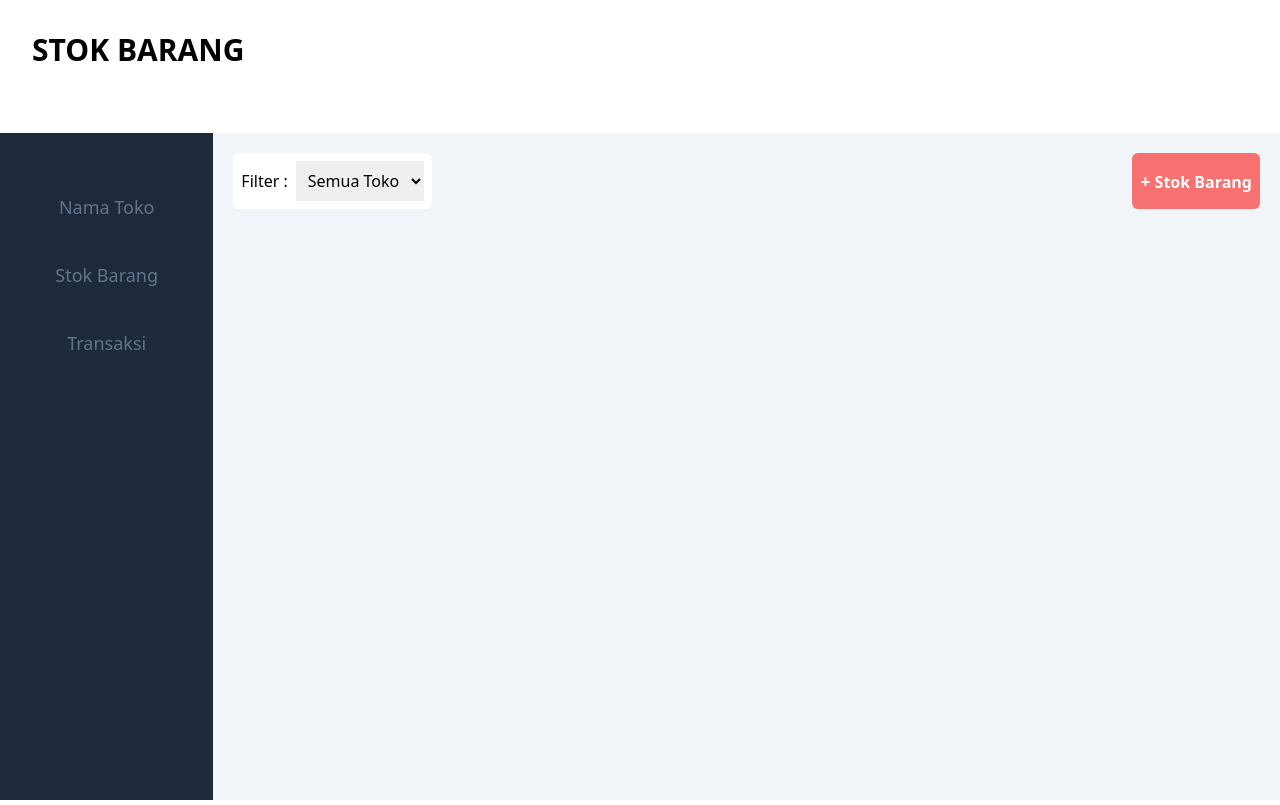
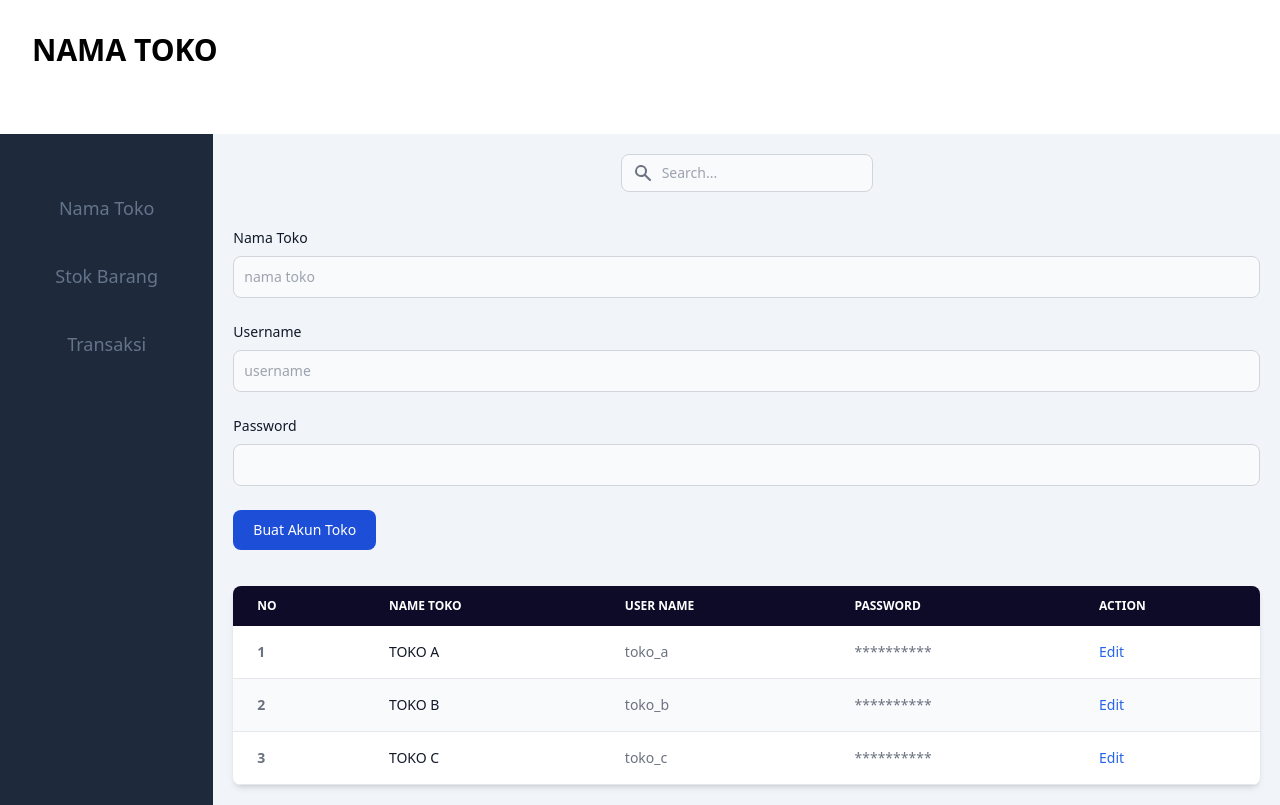
Before and after one commit to IIQball/project-fullstack-semester-4, a React (Vite) app: page / in a window 1280 px wide. Built offline with nearby package versions, Linux system fonts and the light colour scheme.

Commit message:
tambah halaman akun toko
tambah halaman akun toko

```diff
--- /dev/null
+++ b/src/AkunToko.jsx
@@ -0,0 +1,17 @@
+import Header from "./components/Header"
+import Sidebar from "./components/Sidebar"
+import ContentAkunToko from "./components/ContentAkunToko"
+
+const StokBarang = () => {
+    return(
+        <>
+            <div className="relative min-h-screen grid grid-cols-12 grid-rows-6">
+                <Header title="Nama Toko"/>
+                <Sidebar/>
+                <ContentAkunToko/>
+            </div>
+        </>
+    )
+}
+
+export default StokBarang
--- /dev/null
+++ b/src/components/ContentAkunToko.jsx
@@ -0,0 +1,55 @@
+import TableAkunToko from "./TableAkunToko";
+
+const ContentAkunToko = () => {
+    return(
+        <>
+            {/* Searching */}
+            <div className="bg-slate-100 col-span-10 row-span-5 p-5">
+                <div className=" flex flex-row-reverse justify-center space-x-96 w-full">
+                    <div class=" md:order-2 ">
+                        <button type="button" data-collapse-toggle="navbar-search" aria-controls="navbar-search" aria-expanded="false" class="md:hidden text-gray-500 dark:text-gray-400 hover:bg-gray-100 dark:hover:bg-gray-700 focus:outline-none focus:ring-4 focus:ring-gray-200 dark:focus:ring-gray-700 rounded-lg text-sm p-2.5 mr-1" >
+                            <svg class="w-5 h-5" aria-hidden="true" fill="currentColor" viewBox="0 0 20 20" xmlns="http://www.w3.org/2000/svg"><path fill-rule="evenodd" d="M8 4a4 4 0 100 8 4 4 0 000-8zM2 8a6 6 0 1110.89 3.476l4.817 4.817a1 1 0 01-1.414 1.414l-4.816-4.816A6 6 0 012 8z" clip-rule="evenodd"></path></svg>
+                            <span class="sr-only">Search</span>
+                        </button>
+                        <div class="relative hidden md:block">
+                            <div class="absolute inset-y-0 left-0 flex items-center pl-3 pointer-events-none">
+                                <svg class="w-5 h-5 text-gray-500" aria-hidden="true" fill="currentColor" viewBox="0 0 20 20" xmlns="http://www.w3.org/2000/svg"><path fill-rule="evenodd" d="M8 4a4 4 0 100 8 4 4 0 000-8zM2 8a6 6 0 1110.89 3.476l4.817 4.817a1 1 0 01-1.414 1.414l-4.816-4.816A6 6 0 012 8z" clip-rule="evenodd"></path></svg>
+                                <span class="sr-only">Search icon</span>
+                            </div>
+                            <input type="text" id="search-navbar" class="block w-full p-2 pl-10 text-sm text-gray-900 border border-gray-300 rounded-lg bg-gray-50 focus:ring-blue-500 focus:border-blue-500 dark:bg-gray-700 dark:border-gray-600 dark:placeholder-gray-400 dark:text-white dark:focus:ring-blue-500 dark:focus:border-blue-500" placeholder="Search..."/>
+                        </div>
+                        <button data-collapse-toggle="navbar-search" type="button" class="inline-flex items-center p-2 text-sm text-gray-500 rounded-lg md:hidden hover:bg-gray-100 focus:outline-none focus:ring-2 focus:ring-gray-200 dark:text-gray-400 dark:hover:bg-gray-700 dark:focus:ring-gray-600" aria-controls="navbar-search" aria-expanded="false">
+                            <span class="sr-only">Open menu</span>
+                            <svg class="w-6 h-6" aria-hidden="true" fill="currentColor" viewBox="0 0 20 20" xmlns="http://www.w3.org/2000/svg"><path fill-rule="evenodd" d="M3 5a1 1 0 011-1h12a1 1 0 110 2H4a1 1 0 01-1-1zM3 10a1 1 0 011-1h12a1 1 0 110 2H4a1 1 0 01-1-1zM3 15a1 1 0 011-1h12a1 1 0 110 2H4a1 1 0 01-1-1z" clip-rule="evenodd"></path></svg>
+                        </button>
+                    </div>
+                </div>
+                {/* Form */}
+                <form className="mt-9">
+                    <div class="mb-6 ">
+                        <label for="text" class="block mb-2 text-sm font-medium text-gray-900 dark:text-white">Nama Toko</label>
+                        <input type="text" id="text" class="bg-gray-50 border border-gray-300 text-gray-900 text-sm rounded-lg focus:ring-blue-500 focus:border-blue-500 block w-full p-2.5 dark:bg-gray-700 dark:border-gray-600 dark:placeholder-gray-400 dark:text-white dark:focus:ring-blue-500 dark:focus:border-blue-500" placeholder="nama toko" required/>
+                    </div>
+                    <div class="mb-6 ">
+                        <label for="text" class="block mb-2 text-sm font-medium text-gray-900 dark:text-white">Username</label>
+                        <input type="text" id="text" class="bg-gray-50 border border-gray-300 text-gray-900 text-sm rounded-lg focus:ring-blue-500 focus:border-blue-500 block w-full p-2.5 dark:bg-gray-700 dark:border-gray-600 dark:placeholder-gray-400 dark:text-white dark:focus:ring-blue-500 dark:focus:border-blue-500" placeholder="username" required/>
+                    </div>
+                    <div class="mb-6">
+                        <label for="password" class="block mb-2 text-sm font-medium text-gray-900 dark:text-white">Password</label>
+                        <input type="password" id="password" class="bg-gray-50 border border-gray-300 text-gray-900 text-sm rounded-lg focus:ring-blue-500 focus:border-blue-500 block w-full p-2.5 dark:bg-gray-700 dark:border-gray-600 dark:placeholder-gray-400 dark:text-white dark:focus:ring-blue-500 dark:focus:border-blue-500" required/>
+                    </div>
+
+                    <div className="m-0 mr-20 ">
+                        <button
+                            type="button" class="text-white bg-blue-700 hover:bg-blue-800 focus:ring-4 focus:ring-blue-300 font-medium rounded-lg text-sm px-5 py-2.5 dark:bg-blue-600 dark:hover:bg-blue-700 focus:outline-none dark:focus:ring-blue-800 "
+                        >
+                            Buat Akun Toko
+                        </button>
+                    </div>
+                </form>
+                <TableAkunToko/>
+            </div>
+        </>
+    )
+}
+export default ContentAkunToko;
--- a/src/components/Home.jsx
+++ /dev/null
@@ -1,20 +0,0 @@
-import Navbar from './Navbar'
-
-const home = () => {
-    return(
-        <div>
-        <Navbar />
-        <div className="Container mt-4">
-            <h3>Test Bootstrap</h3>
-            <button className="btn btn-primary"> button prim</button>
-            <button className="btn btn-secondary ms-2">button secondary</button>
-            <button className="btn btn-info ms-2">button info</button>
-            <button className="btn btn-success ms-2">button success</button>
-            <button className="btn btn-warning ms-2">button warning</button>
-            <button className="btn btn-danger ms-2">button danger</button>
-        </div>
-        </div>
-    )
-}
-
-export default home
--- a/src/components/Navbar.jsx
+++ /dev/null
@@ -1,37 +0,0 @@
-const NavBar = (props)=> {
-    return(
-        <>
-            <div className="fixed w-full">
-                <nav className="bg-slate-100 border-gray-200 px-2 sm:px-4 py-2.5  dark:bg-gray-900 h-24 ">
-                    <div className="container flex flex-wrap items-center justify-between mx-auto">
-                        <a className="flex items-center">
-                            <span className="self-center text-2xl font-semibold whitespace-nowrap p-6 text-black">{props.title}</span>
-                            </a>
-                        {/* <div className="hidden w-full md:block md:w-auto" id="navbar-default">
-                            <ul className="flex flex-col p-4 mt-4 border border-gray-100 rounded-lg bg-gray-50 md:flex-row md:space-x-8 md:mt-0 md:text-sm md:font-medium md:border-0 md:bg-white dark:bg-gray-800 md:dark:bg-gray-900 dark:border-gray-700">
-                                <li>
-                                    <a href="#" className="block py-2 pl-3 pr-4 text-white bg-blue-700 rounded md:bg-transparent md:text-blue-700 md:p-0 dark:text-white" aria-current="page">Home</a>
-                                </li>
-                                <li>
-                                    <a href="#" className="block py-2 pl-3 pr-4 text-gray-700 rounded hover:bg-gray-100 md:hover:bg-transparent md:border-0 md:hover:text-blue-700 md:p-0 dark:text-gray-400 md:dark:hover:text-white dark:hover:bg-gray-700 dark:hover:text-white md:dark:hover:bg-transparent">About</a>
-                                </li>
-                                <li>
-                                    <a href="#" className="block py-2 pl-3 pr-4 text-gray-700 rounded hover:bg-gray-100 md:hover:bg-transparent md:border-0 md:hover:text-blue-700 md:p-0 dark:text-gray-400 md:dark:hover:text-white dark:hover:bg-gray-700 dark:hover:text-white md:dark:hover:bg-transparent">Services</a>
-                                </li>
-                                <li>
-                                    <a href="#" className="block py-2 pl-3 pr-4 text-gray-700 rounded hover:bg-gray-100 md:hover:bg-transparent md:border-0 md:hover:text-blue-700 md:p-0 dark:text-gray-400 md:dark:hover:text-white dark:hover:bg-gray-700 dark:hover:text-white md:dark:hover:bg-transparent">Pricing</a>
-                                </li>
-                                <li>
-                                    <a href="#" className="block py-2 pl-3 pr-4 text-gray-700 rounded hover:bg-gray-100 md:hover:bg-transparent md:border-0 md:hover:text-blue-700 md:p-0 dark:text-gray-400 md:dark:hover:text-white dark:hover:bg-gray-700 dark:hover:text-white md:dark:hover:bg-transparent">Contact</a>
-                                </li>
-                            </ul>
-                        </div> */}
-                    </div>
-                </nav>
-            </div>
-
-        </>
-    );
-}
-
-export default NavBar;
--- a/src/components/Tables.jsx
+++ b/src/components/TableAkunToko.jsx
@@ -1,7 +1,7 @@
-const Tables = ()=> {
+const TableAkunToko = ()=> {
     return(
         <>
-            <div class="overflow-x-auto shadow-md sm:rounded-lg m-0 ml-72 mr-8 mt-9">
+            <div class="overflow-x-auto shadow-md sm:rounded-lg mt-9">
                 <table class="w-full text-sm text-left text-gray-500 dark:text-gray-400">
                     <thead class="text-xs text-white uppercase bg-biru dark:bg-gray-700 dark:text-gray-400">
                         <tr>
@@ -82,4 +82,4 @@ const Tables = ()=> {
     );
 }
 
-export default Tables;
+export default TableAkunToko;
--- a/src/main.jsx
+++ b/src/main.jsx
@@ -1,5 +1,6 @@
 import React from 'react'
 import ReactDOM from 'react-dom/client'
+
 
 import './index.css'
 
@@ -8,11 +9,10 @@ import './index.css'
 // import 'bootstrap/dist/js/bootstrap.bundle.min'
 
 // pages
-import User from './User'
-import StokBarang from './StokBarang'
+import AkunToko from './AkunToko'
 
 ReactDOM.createRoot(document.getElementById('root')).render(
   <React.StrictMode>
-    <StokBarang />
+    <AkunToko/>
   </React.StrictMode>,
 )
```
